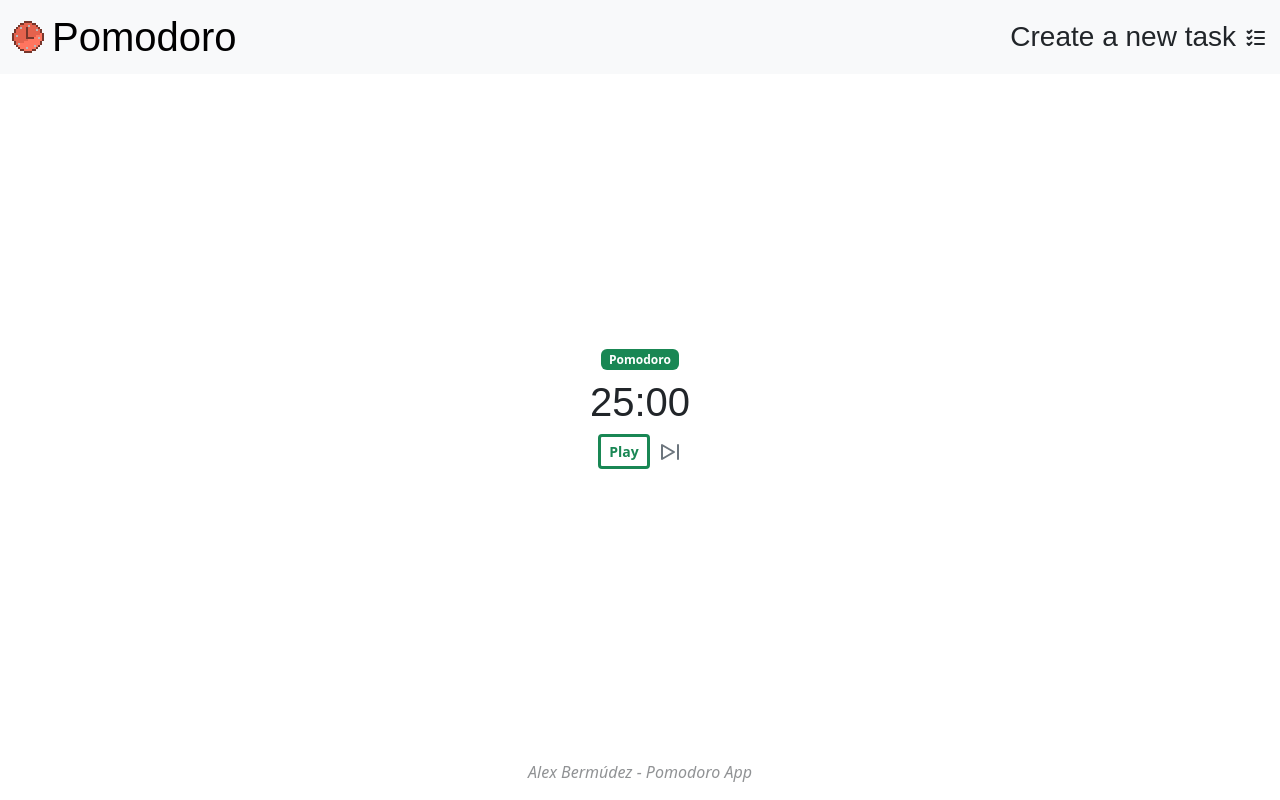
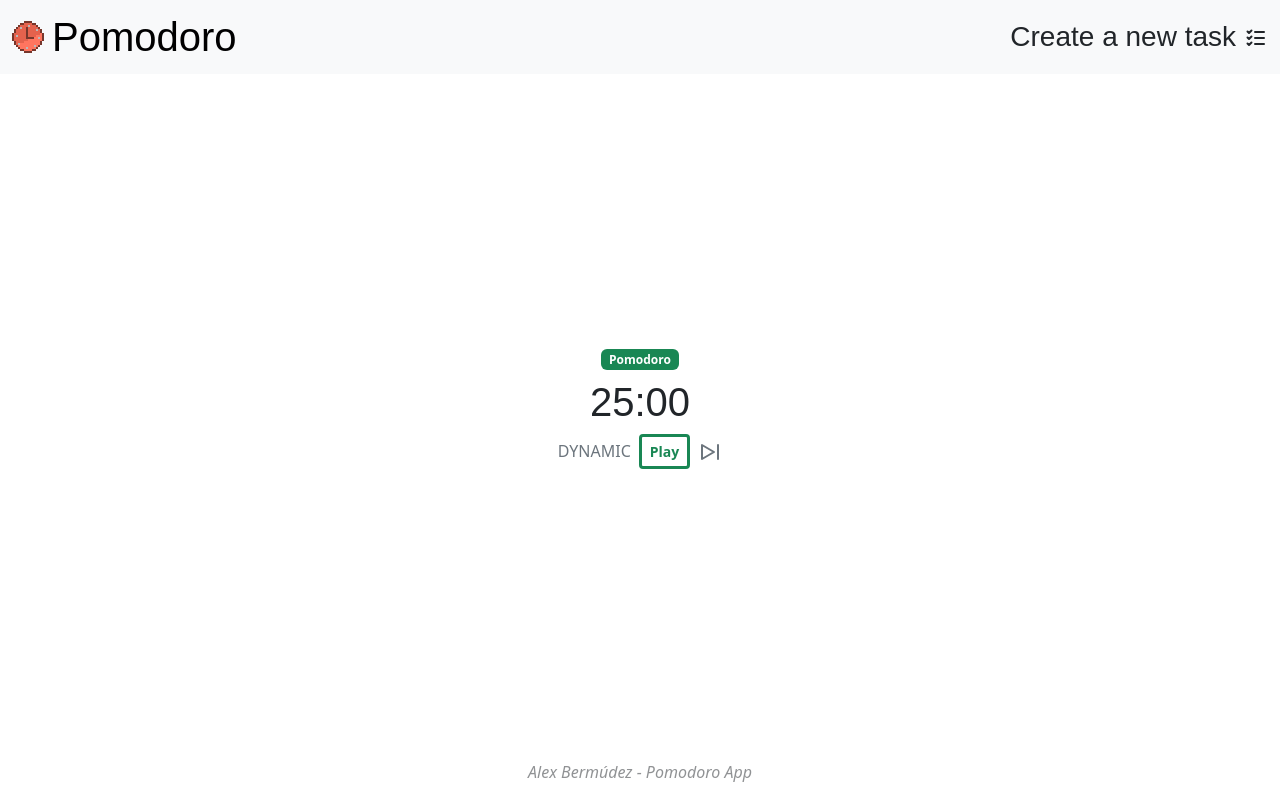
Before and after one commit to Alex-gb249/pomodoro-clock, a React (Vite) app: page / in a window 1280 px wide. Both pictures are taken after a click on the link "Create a new task". Built offline with nearby package versions, Linux system fonts and the light colour scheme; a web font is replaced by a local one.

Commit message:
Added toggler for theme change, dark, light and dynamic

```diff
--- a/src/components/task-manager/components/clock/Clock.tsx
+++ b/src/components/task-manager/components/clock/Clock.tsx
@@ -7,6 +7,7 @@ import {
 } from '../../../../utilities/ClockUtils'
 import { PomodoroContext } from '../../../../contexts/Pomodoro'
 import Skip from '../../../../assets/Skip'
+import { Theme } from '../../../../models/Themes'
 
 export function Clock() {
   const {
@@ -20,6 +21,8 @@ export function Clock() {
     setCustomSeconds,
     isBreak,
     setIsBreak,
+    themeMode,
+    setThemeMode,
   } = useContext(PomodoroContext)
 
   const stopTimer = () => {
@@ -51,10 +54,22 @@ export function Clock() {
     setSeconds(newSeconds)
     setCustomSeconds(newSeconds)
 
-    document.getElementById('body')?.setAttribute('data-bs-theme', newSetIsBreak ? 'dark' : 'light')
+    const newTheme = turnNewTheme(themeMode, newSetIsBreak)
+    setThemeMode(newTheme)
 
     localStorage.setItem('isBreak', newSetIsBreak.toString())
     localStorage.setItem('savedSeconds', newSeconds.toString())
+  }
+
+  const turnNewTheme = (themeMode: Theme, isBreak: boolean) => {
+    const newTheme = themeMode === Theme.DYNAMIC ? (isBreak ? Theme.DARK : Theme.LIGHT) : themeMode
+    document.getElementById('body')?.setAttribute('data-bs-theme', newTheme)
+    return newTheme
+  }
+
+  const handleThemeMode = (themeMode: Theme) => {
+    turnNewTheme(themeMode, isBreak)
+    setThemeMode(themeMode)
   }
 
   useEffect(() => {
@@ -73,7 +88,7 @@ export function Clock() {
   })
 
   useEffect(() => {
-    document.getElementById('body')?.setAttribute('data-bs-theme', isBreak ? 'dark' : 'light')
+    turnNewTheme(themeMode, isBreak)
   }, [])
 
   const handleCustomize = () => {
@@ -137,6 +152,24 @@ export function Clock() {
       </div>
 
       <div className='d-flex justify-content-center align-items-center'>
+        {!isCustomizing && themeMode === Theme.DARK && (
+          <a className='clickable text-secondary me-2' onClick={() => handleThemeMode(Theme.LIGHT)}>
+            DARK
+          </a>
+        )}
+        {!isCustomizing && themeMode === Theme.LIGHT && (
+          <a
+            className='clickable text-secondary me-2'
+            onClick={() => handleThemeMode(Theme.DYNAMIC)}
+          >
+            LIGHT
+          </a>
+        )}
+        {!isCustomizing && themeMode === Theme.DYNAMIC && (
+          <a className='clickable text-secondary me-2' onClick={() => handleThemeMode(Theme.DARK)}>
+            DYNAMIC{' '}
+          </a>
+        )}
         {!isRunning && !isCustomizing && seconds == customSeconds && (
           <button onClick={startTimer} className='btn btn-sm btn-outline-success fw-bold border-3'>
             Play
--- a/src/contexts/Pomodoro.tsx
+++ b/src/contexts/Pomodoro.tsx
@@ -1,5 +1,6 @@
 import { createContext, useState } from 'react'
 import { initialIsBreak, initialSeconds } from '../utilities/ClockUtils'
+import { Theme } from '../models/Themes'
 
 const DEFAULT_CONTEXT = {
   seconds: initialSeconds(),
@@ -12,6 +13,8 @@ const DEFAULT_CONTEXT = {
   setCustomSeconds: () => {},
   isBreak: initialIsBreak(),
   setIsBreak: () => {},
+  themeMode: Theme.DYNAMIC,
+  setThemeMode: () => {},
 }
 
 export const PomodoroContext = createContext<PomodoroContextType>(DEFAULT_CONTEXT)
@@ -27,6 +30,8 @@ export interface PomodoroContextType {
   setCustomSeconds: (customSeconds: number) => void
   isBreak: boolean
   setIsBreak: (isBreak: boolean) => void
+  themeMode: Theme
+  setThemeMode: (newTheme: Theme) => void
 }
 
 export function PomodoroProvider({ children }: { children: React.ReactNode }) {
@@ -35,6 +40,7 @@ export function PomodoroProvider({ children }: { children: React.ReactNode }) {
   const [isCustomizing, setIsCustomizing] = useState<boolean>(false)
   const [customSeconds, setCustomSeconds] = useState<number>(initialSeconds())
   const [isBreak, setIsBreak] = useState<boolean>(initialIsBreak())
+  const [themeMode, setThemeMode] = useState<Theme>(Theme.DYNAMIC)
 
   return (
     <PomodoroContext.Provider
@@ -49,6 +55,8 @@ export function PomodoroProvider({ children }: { children: React.ReactNode }) {
         setCustomSeconds,
         isBreak,
         setIsBreak,
+        themeMode,
+        setThemeMode,
       }}
     >
       {children}
--- /dev/null
+++ b/src/models/Themes.ts
@@ -0,0 +1,5 @@
+export enum Theme {
+  LIGHT = 'light',
+  DARK = 'dark',
+  DYNAMIC = 'dynamic',
+}
```
